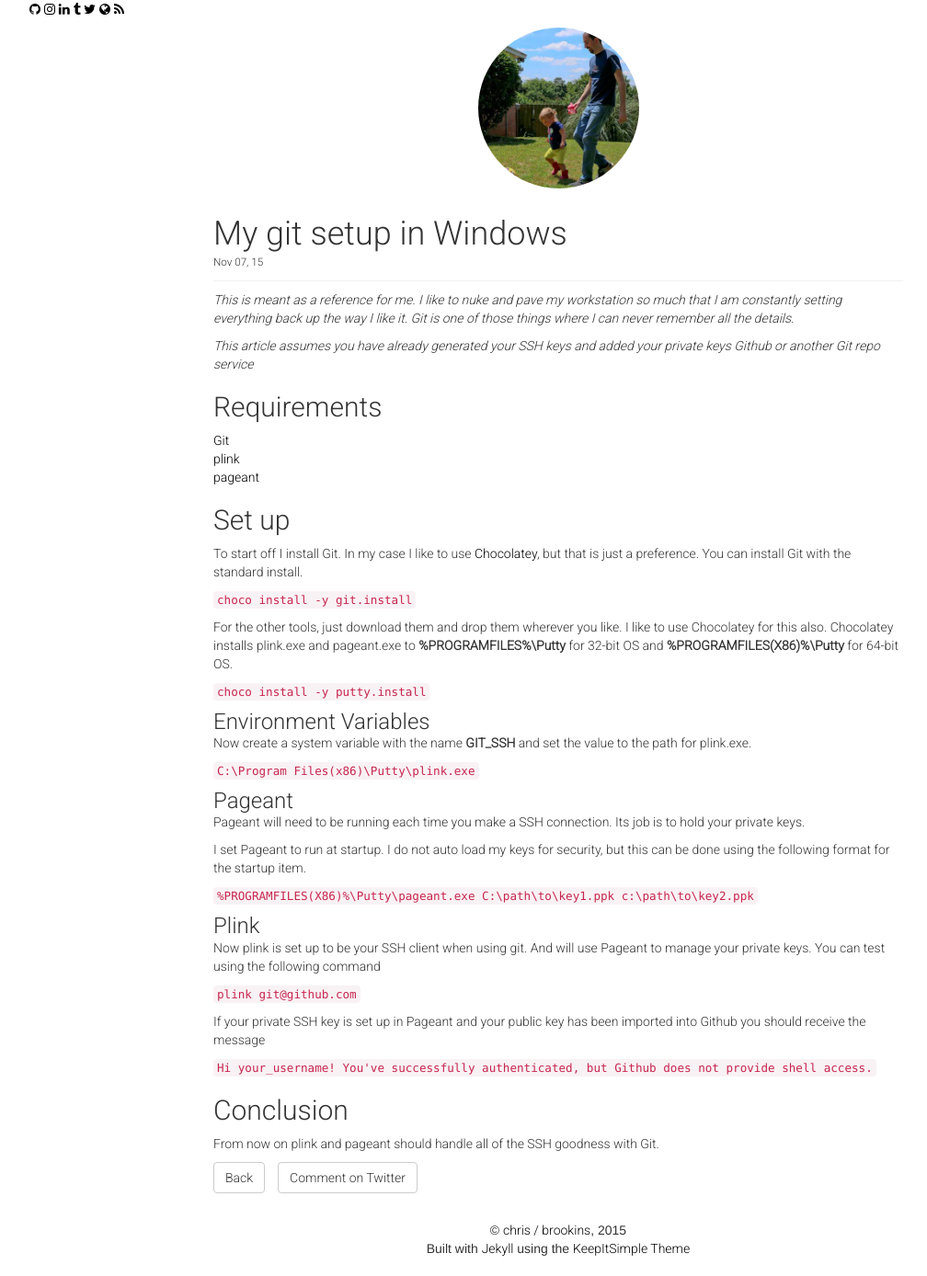
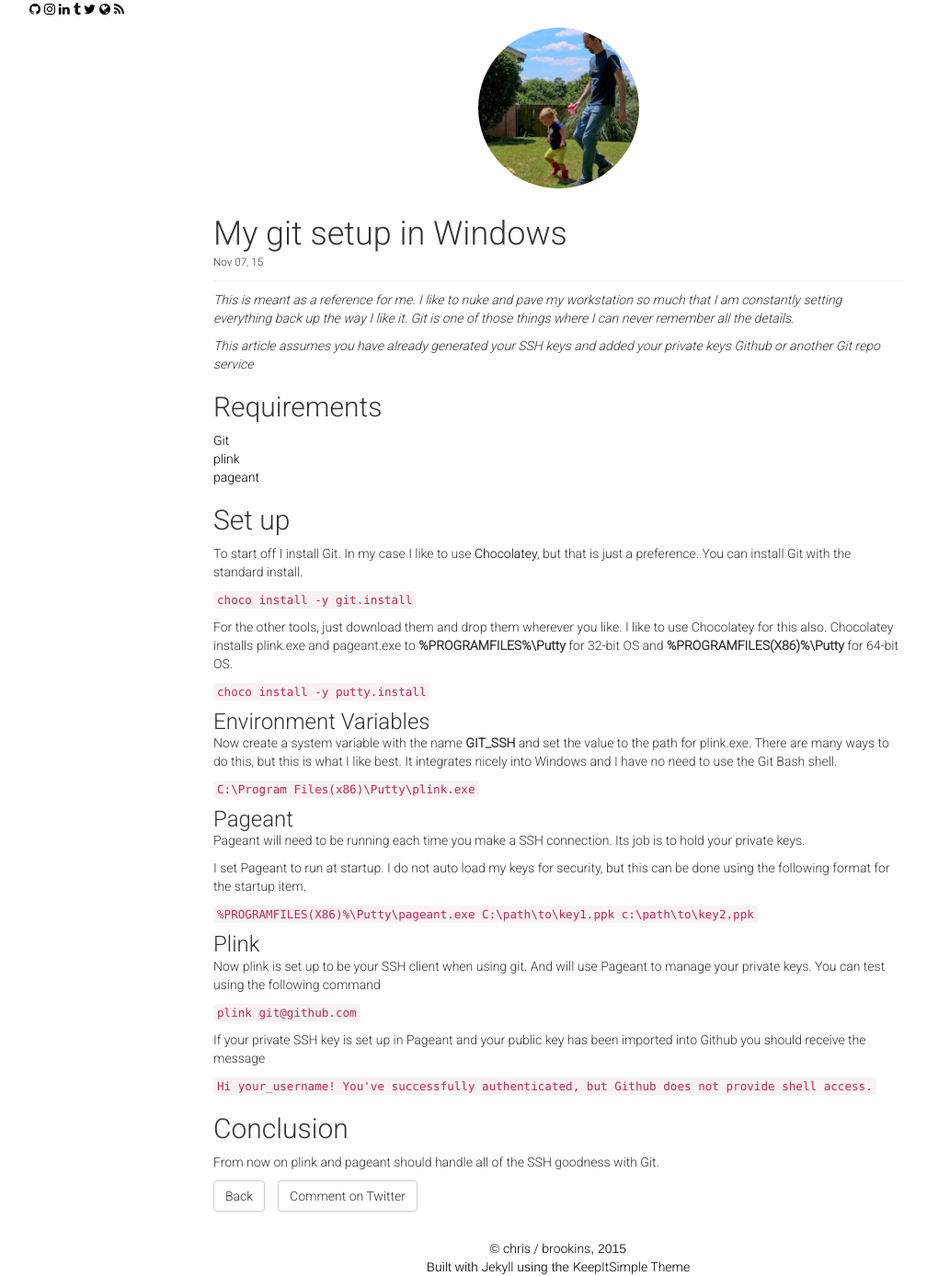
Before and after one commit to cbrookins/cbrookins.github.io, a Jekyll site: the page built from _posts/2015-11-07-my-git-setup-in-windows.md, in a window 1280 px wide. Shown: the whole page at 92% size, without its empty margins (33-1041 px from the left). Built offline with Jekyll 4.4.1, drawn with Linux system fonts in a browser that asks for light colours; nearby versions of some CDN libraries.

Commit message:
Update 2015-11-07-my-git-setup-in-windows.md

```diff
--- a/_posts/2015-11-07-my-git-setup-in-windows.md
+++ b/_posts/2015-11-07-my-git-setup-in-windows.md
@@ -23,7 +23,7 @@ For the other tools, just download them and drop them wherever you like.  I like
 ``choco install -y putty.install``
 
 ### Environment Variables
-Now create a system variable with the name **GIT_SSH** and set the value to the path for plink.exe.
+Now create a system variable with the name **GIT_SSH** and set the value to the path for plink.exe.  There are many ways to do this, but this is what I like best. It integrates nicely into Windows and I have no need to use the Git Bash shell.
 
 ``C:\Program Files(x86)\Putty\plink.exe``
 
```
